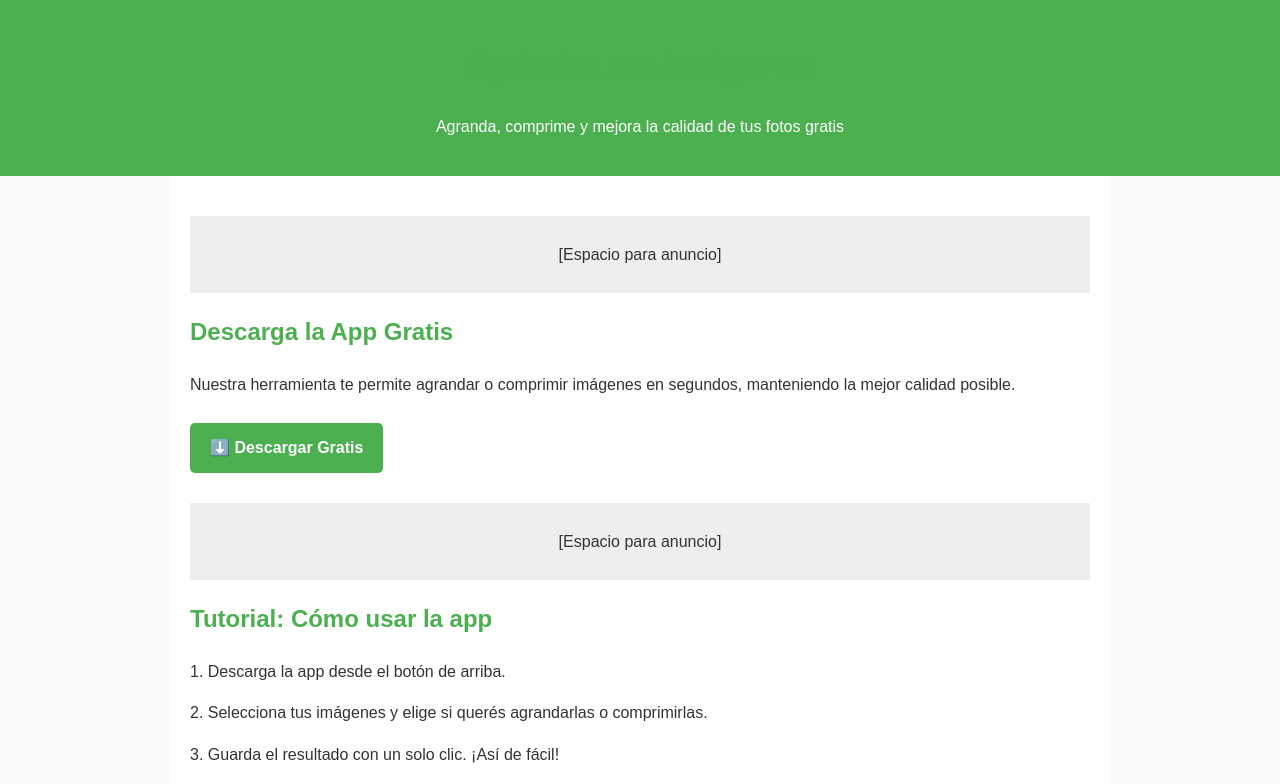
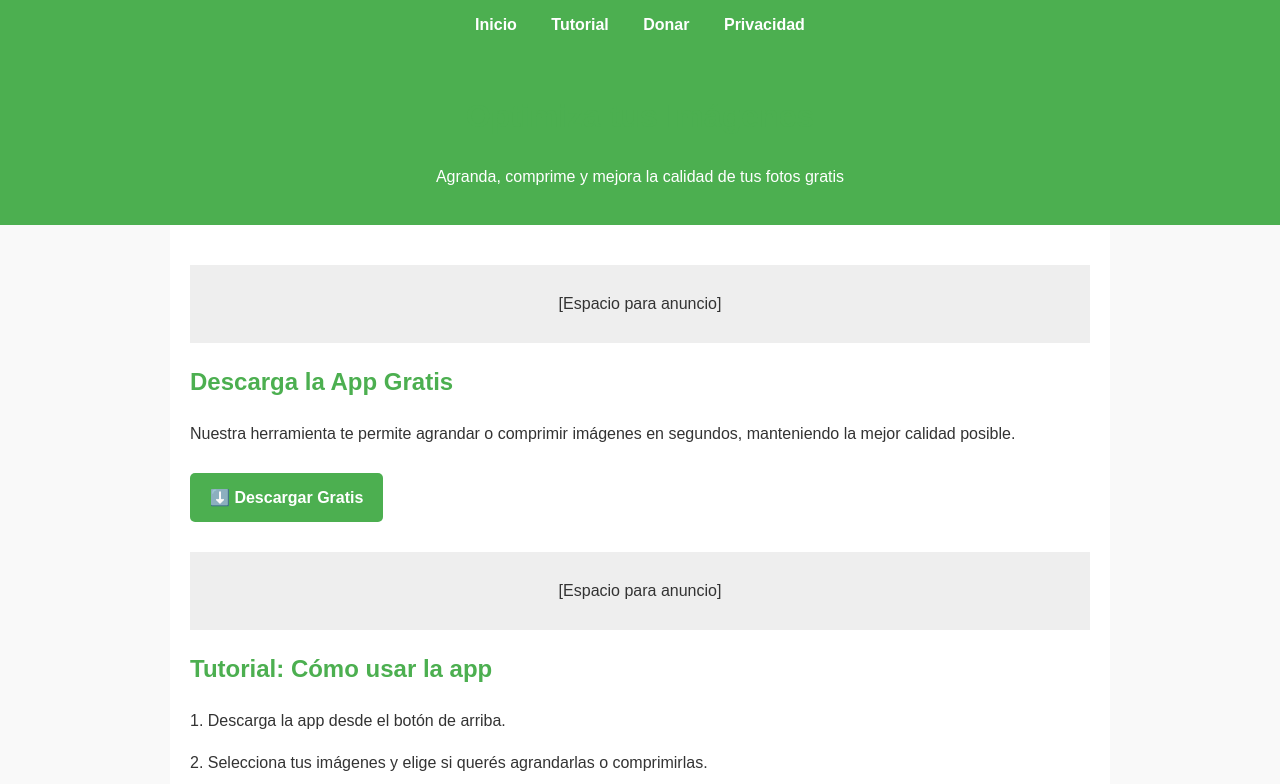
Before and after one commit to Ainzsword/Tutorial-para-Comprimir-o-expandir-Imagenes, a plain HTML site: page index.html in a window 1280 px wide. Shown: the top 784 px of the page. Drawn offline with Linux system fonts and the light colour scheme.

Commit message:
Update index.html

```diff
--- a/index.html
+++ b/index.html
@@ -62,6 +62,12 @@
   </style>
 </head>
 <body>
+<nav style="background:#4CAF50; padding:12px; text-align:center;">
+  <a href="index.html" style="color:white; margin:0 15px; text-decoration:none; font-weight:bold;">Inicio</a>
+  <a href="tutorial.html" style="color:white; margin:0 15px; text-decoration:none; font-weight:bold;">Tutorial</a>
+  <a href="donar.html" style="color:white; margin:0 15px; text-decoration:none; font-weight:bold;">Donar</a>
+  <a href="privacidad.html" style="color:white; margin:0 15px; text-decoration:none; font-weight:bold;">Privacidad</a>
+</nav>
 
 <header>
   <h1>Optimiza tus Imágenes</h1>
```
